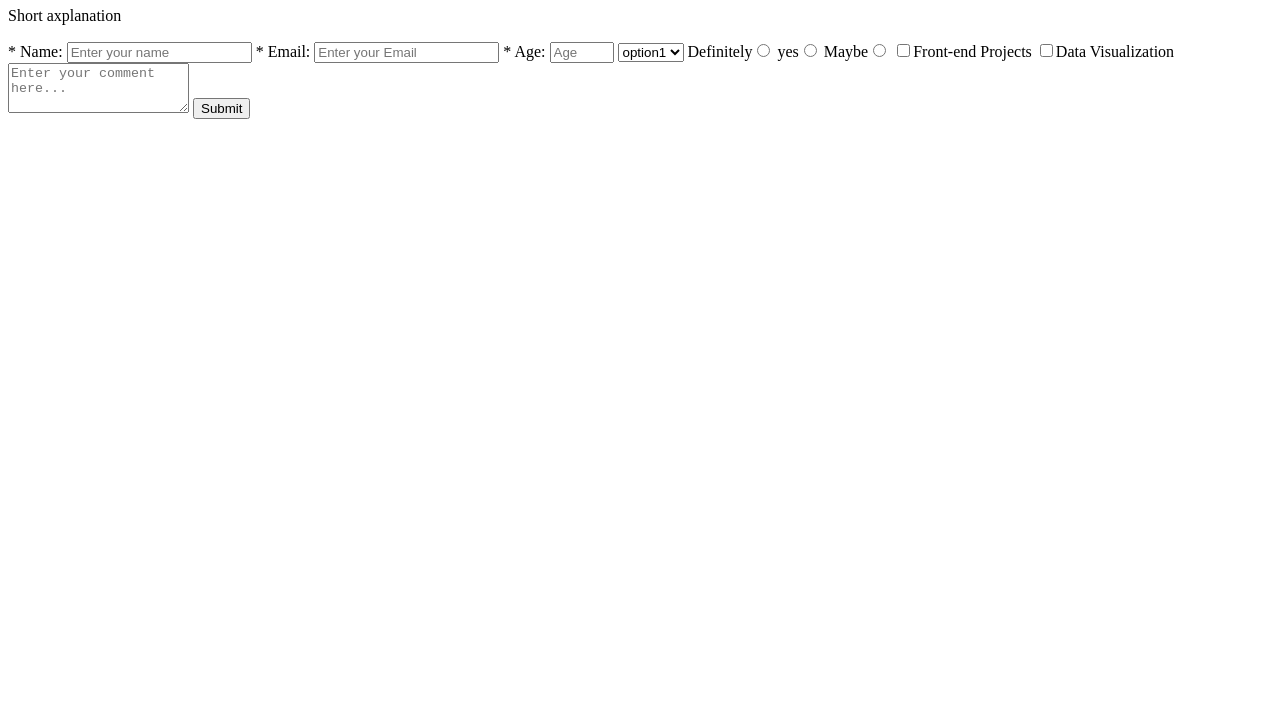
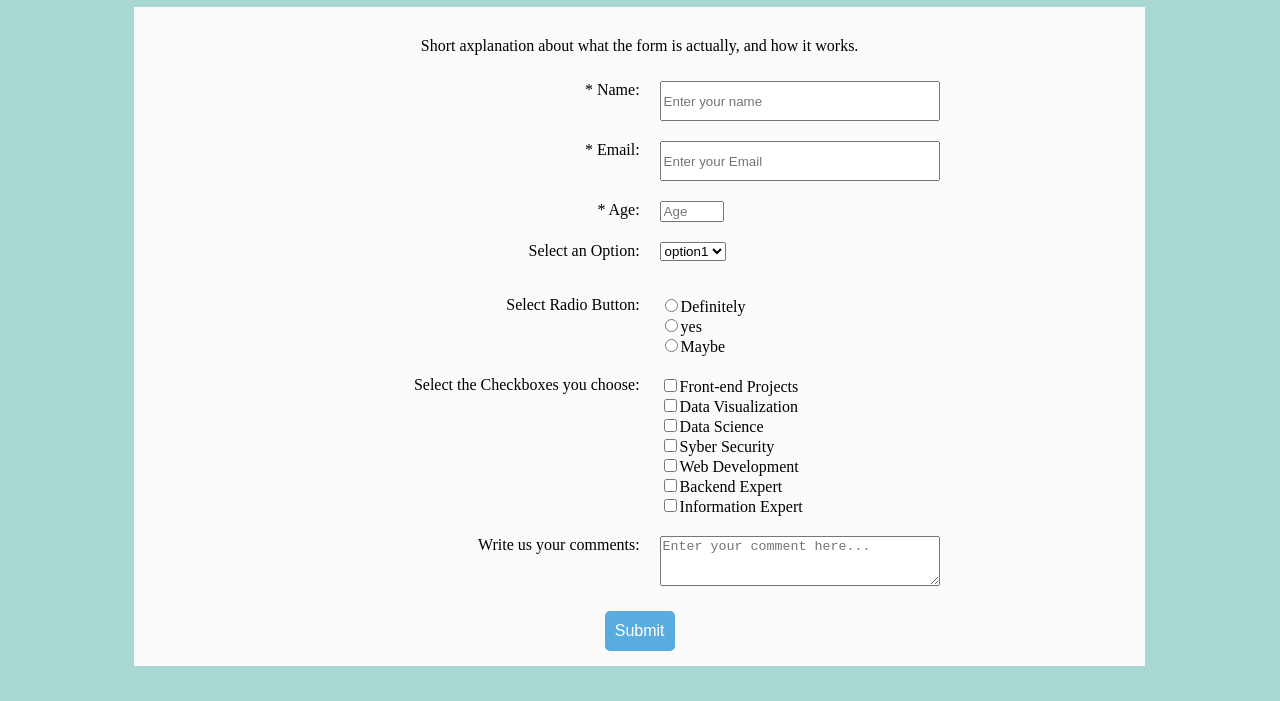
Before and after one commit to ArieShapiro/SurveyForm, a plain HTML site: page index.html in a window 1280 px wide. Shown: the part 99-800 px from the top of the page. Drawn offline with nearby package versions, Linux system fonts and the light colour scheme.

Commit message:
styled the form to look nice

```diff
--- a/index.html
+++ b/index.html
@@ -1,49 +1,96 @@
-s<!DOCTYPE html>
+s
+<!DOCTYPE html>
 <html lang="en">
-
 <head>
     <meta charset="UTF-8">
     <meta name="viewport" content="width=device-width, initial-scale=1.0">
     <meta http-equiv="X-UA-Compatible" content="ie=edge">
     <!--animate.css-->
-
     <link rel="stylesheet" href="https://cdnjs.cloudflare.com/ajax/libs/animate.css/3.5.2/animate.min.css">
+    <link rel="stylesheet" href="styles.css">
     <title>Survey Form</title>
 </head>
 
 <body>
-    <h1 class="animated bounce" id="title">Survey Form</h1>
-    <p id="description">Short axplanation</p>
+    <h1 class="animated fadeInDown" id="title">Survey Form</h1>
+    <div class="form-card animated bounceIn">
+        <p id="description">Short axplanation about what the form is actually, and how it works.</p>
         <form id="survey-form" action="">
+            <div class="row-tab">
+                <div class="labels">
                     <label id="name-label" for="name">* Name: </label>
+                </div>
+                <div class="right-tab">
                     <input id="name" type="text" placeholder="Enter your name" required>
+                </div>
+            </div>
+            <div class="row-tab">
+                <div class="labels">
                     <label id="email-label" for="email">* Email: </label>
-        <input id="email" type="email"  placeholder="Enter your Email" required>
+                </div>
+                <div class="right-tab">
+                    <input id="email" type="email" placeholder="Enter your Email" required>
+                </div>
+            </div>
+            <div class="row-tab">
+                <div class="labels">
                     <label id="number-label" for="age">* Age: </label>
+                </div>
+                <div class="right-tab">
                     <input type="number" min="1" max="125" id="number" placeholder="Age">
-
+                </div>
+            </div>
+            <div class="row-tab">
+                <div class="labels">
+                    <p>Select an Option:</p>
+                </div>
+                <div class="right-tab">
                     <select id="dropdown">
                         <option value="learner">option1</option>
                         <option value="preferNo">option2</option>
                         <option value="other">option2</option>
                     </select>
-
-        <label>Definitely<input name="radio-buttons" type="radio" value="1"></label>
-        <label>yes<input name="radio-buttons" type="radio" value="2"></label>
-        <label>Maybe<input name="radio-buttons" type="radio" value="3"></label>
-
+                </div>
+            </div>
+            <div class="row-tab">
+                <div class="labels">
+                    <p>Select Radio Button:</p>
+                </div>
+                <div class="right-tab">
+                    <div class="radios">
+                        <label><input name="radio-buttons" type="radio" value="1">Definitely</label>
+                        <label><input name="radio-buttons" type="radio" value="2">yes</label>
+                        <label><input name="radio-buttons" type="radio" value="3">Maybe</label>
+                    </div>
+                </div>
+            </div>
+            <div class="row-tab">
+                <div class="labels">
+                    <p>Select the Checkboxes you choose:</p>
+                </div>
+                <div class="right-tab">
+                    <div class="checkboxes">
                         <label><input name="prefer" value="1" type="checkbox" class="userRatings">Front-end Projects</label>
                         <label><input name="prefer" value="3" type="checkbox" class="userRatings">Data Visualization</label>
-
+                        <label><input name="prefer" value="3" type="checkbox" class="userRatings">Data Science</label>
+                        <label><input name="prefer" value="3" type="checkbox" class="userRatings">Syber Security</label>
+                        <label><input name="prefer" value="3" type="checkbox" class="userRatings">Web Development</label>
+                        <label><input name="prefer" value="3" type="checkbox" class="userRatings">Backend Expert</label>
+                        <label><input name="prefer" value="3" type="checkbox" class="userRatings">Information Expert</label>
+                    </div>
+                </div>
+            </div>
+            <div class="row-tab">
+                <div class="labels">
+                    <p>Write us your comments:</p>
+                </div>
+                <div class="right-tab">
                     <textarea style="height:50px;resize:vertical;" placeholder="Enter your comment here..."></textarea>
-
-
-
-
-
-
+                </div>
+            </div>
             <button id="submit" type="submit">Submit</button>
         </form>
+    </div>
     <script src="https://cdn.freecodecamp.org/testable-projects-fcc/v1/bundle.js"></script>
 </body>
 
--- a/styles.css
+++ b/styles.css
@@ -0,0 +1,70 @@
+body {
+    background-color: #a9d7d1;
+}
+
+#description {
+    padding: 3% 0 0 0;
+}
+
+.form-card {
+    background-color: #fafafa;
+    margin: 0 10%;
+}
+
+#title, #description, #submit {
+    text-align: center;
+}
+
+#survey-form {
+    display: flex;
+    flex-direction: column;
+}
+
+#survey-form label, #survey-form input, #survey-form select, #survey-form textarea {
+    max-width: 500px;
+}
+
+.radios {
+    display: flex;
+    flex-direction: column;
+    margin: auto;
+}
+
+#submit {
+    width: 70px;
+    background-color: #59ace0;
+    border-radius: 5px;
+    border: 0px solid;
+    margin: 15px auto;
+    height: 40px;
+    color: white;
+    font-size: 1em;
+}
+
+.row-tab {
+    display: flex;
+    margin: 10px;
+}
+
+.labels {
+    width: 50%;
+    text-align: right;
+    padding-right: 20px;
+}
+
+.checkboxes {
+    display: flex;
+    flex-direction: column;
+}
+
+p {
+    margin-top: 0;
+}
+#name, #email, textarea{
+    width: 280px;
+    height: 40px;
+}
+
+#submit:hover{
+    background-color: #0e4364;
+}
```
Lines whose indentation alone changed are shown as unchanged.
